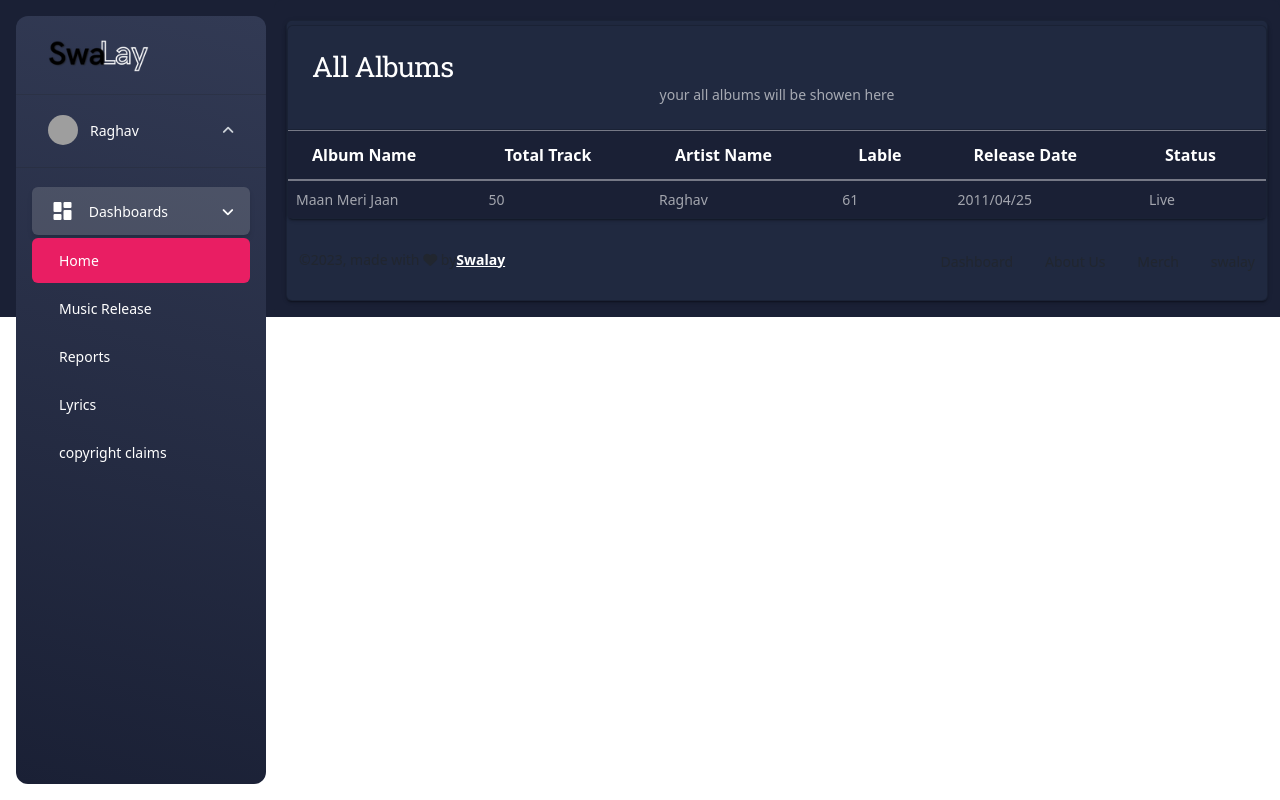
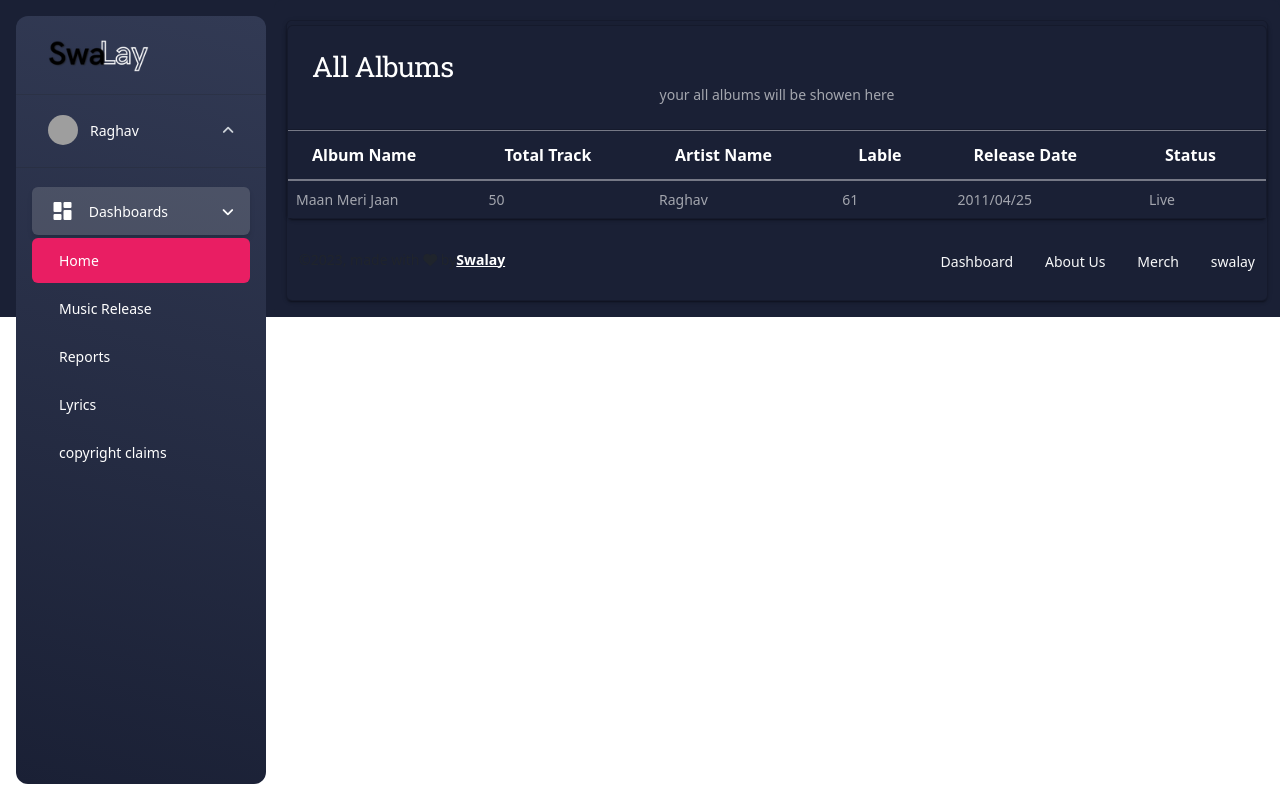
Before and after one commit to harsh-webk22/swalay_frontend, a React (Create React App) app: page /album in a window 1280 px wide. Built offline with nearby package versions, Linux system fonts and the light colour scheme; grey boxes are pictures that could not be loaded.

Commit message:
fix all album

```diff
--- a/src/component/Client/Album/index.js
+++ b/src/component/Client/Album/index.js
@@ -11,10 +11,10 @@ const Album = () => {
         <div className="container-fluid py-3">
           <div className="row mt-1">
             <div className="col-12">
-              <div className="card">
+              <div className="card dark-version">
                 <div className="row mt-1">
                   <div className="col-12">
-                    <div className="card">
+                    <div className="card dark-version">
                       {/* <!-- Card header --> */}
                       <div className="card-header">
                         <h3 className="mb-0">
@@ -101,7 +101,7 @@ const Album = () => {
                           <li className="nav-item">
                             <a
                               href="https://www.swalay.talantoncore.in/"
-                              className="nav-link text-muted"
+                              className="nav-link text-light"
                               target="_blank"
                               rel="noreferrer"
                             >
@@ -111,7 +111,7 @@ const Album = () => {
                           <li className="nav-item">
                             <a
                               href="https://www.swalay.talantoncore.in/"
-                              className="nav-link text-muted"
+                              className="nav-link text-light"
                               target="_blank"
                               rel="noreferrer"
                             >
@@ -121,7 +121,7 @@ const Album = () => {
                           <li className="nav-item">
                             <a
                               href="https://www.swalay.talantoncore.in/swalay-merch"
-                              className="nav-link text-muted"
+                              className="nav-link text-light"
                               target="_blank"
                               rel="noreferrer"
                             >
@@ -131,7 +131,7 @@ const Album = () => {
                           <li className="nav-item">
                             <a
                               href="https://www.swalay.talantoncore.in/pricing"
-                              className="nav-link pe-0 text-muted"
+                              className="nav-link pe-0 text-light"
                               target="_blank"
                               rel="noreferrer"
                             >
```
